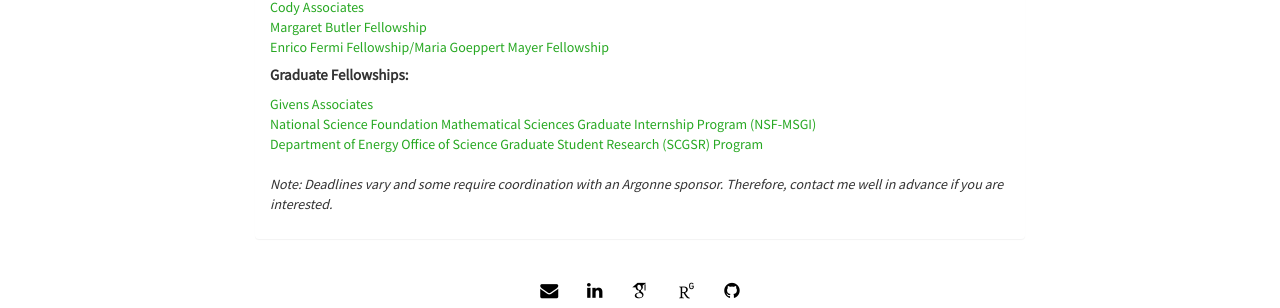
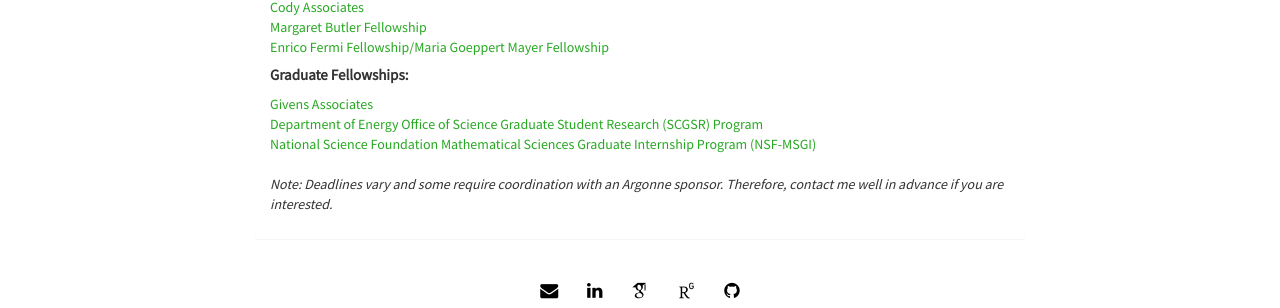
Before and after one commit to pbalapra/pbalapra.github.io, a Jekyll site: the page built from index.html, in a window 1280 px wide. Shown: the part 855-1163 px from the top of the page. Built offline with Jekyll 4.4.1, drawn with Linux system fonts in a browser that asks for light colours; nearby versions of some CDN libraries; some web fonts are replaced; the list of posts is cut into pages by our own code.

Commit message:
minor edits

```diff
--- a/_includes/jobs.html
+++ b/_includes/jobs.html
@@ -18,8 +18,8 @@
 
         <h6><strong>Graduate Fellowships:</strong></h6>
         <a href="https://www.mcs.anl.gov/career-opportunities/givens-associates" target="_blank">Givens Associates</a></br>
-        <a href="https://orise.orau.gov/nsf-msgi/" target="_blank">National Science Foundation Mathematical Sciences Graduate Internship Program (NSF-MSGI)</a></br>
-        <a href="https://science.energy.gov/wdts/scgsr/" target="_blank">Department of Energy Office of Science Graduate Student Research (SCGSR) Program </a>
+        <a href="https://science.energy.gov/wdts/scgsr/" target="_blank">Department of Energy Office of Science Graduate Student Research (SCGSR) Program </a> </br>
+        <a href="https://orise.orau.gov/nsf-msgi/" target="_blank">National Science Foundation Mathematical Sciences Graduate Internship Program (NSF-MSGI)</a>
         <!--
         <h6></h6>Undergrad Fellowships:</h6></br>
         <a href="https://science.energy.gov/wdts/suli/" target="_blank">Department of Energy Science Undergraduate Laboratory Internships (SULI)</a> </br>
--- a/index.html
+++ b/index.html
@@ -72,8 +72,9 @@
 
                     <h6><strong>Graduate Fellowships:</strong></h6>
                     <a href="https://www.mcs.anl.gov/career-opportunities/givens-associates" target="_blank">Givens Associates</a></br>
-                    <a href="https://orise.orau.gov/nsf-msgi/" target="_blank">National Science Foundation Mathematical Sciences Graduate Internship Program (NSF-MSGI)</a></br>
-                    <a href="https://science.energy.gov/wdts/scgsr/" target="_blank">Department of Energy Office of Science Graduate Student Research (SCGSR) Program </a>
+                    <a href="https://science.energy.gov/wdts/scgsr/" target="_blank">Department of Energy Office of Science Graduate Student Research (SCGSR) Program </a> </br>
+                    <a href="https://orise.orau.gov/nsf-msgi/" target="_blank">National Science Foundation Mathematical Sciences Graduate Internship Program (NSF-MSGI)</a>
+
                     <!--
                     <h6></h6>Undergrad Fellowships:</h6></br>
                     <a href="https://science.energy.gov/wdts/suli/" target="_blank">Department of Energy Science Undergraduate Laboratory Internships (SULI)</a> </br>
```
